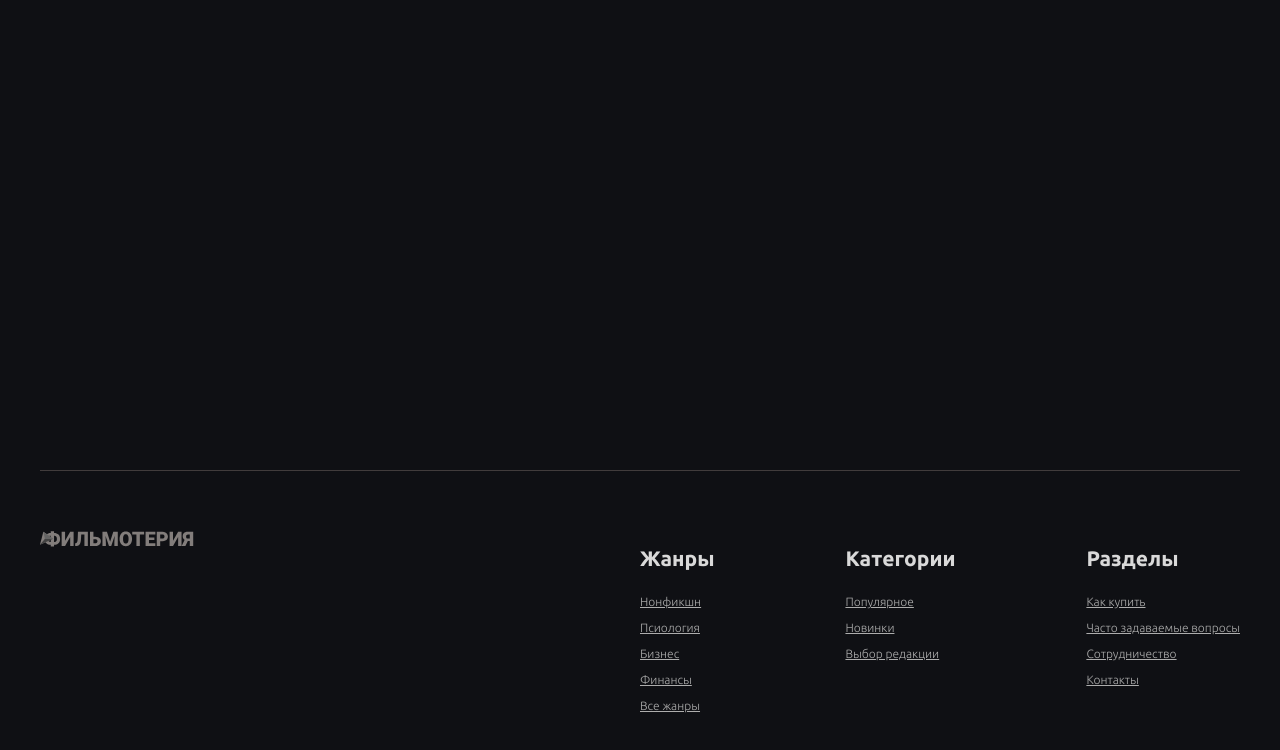
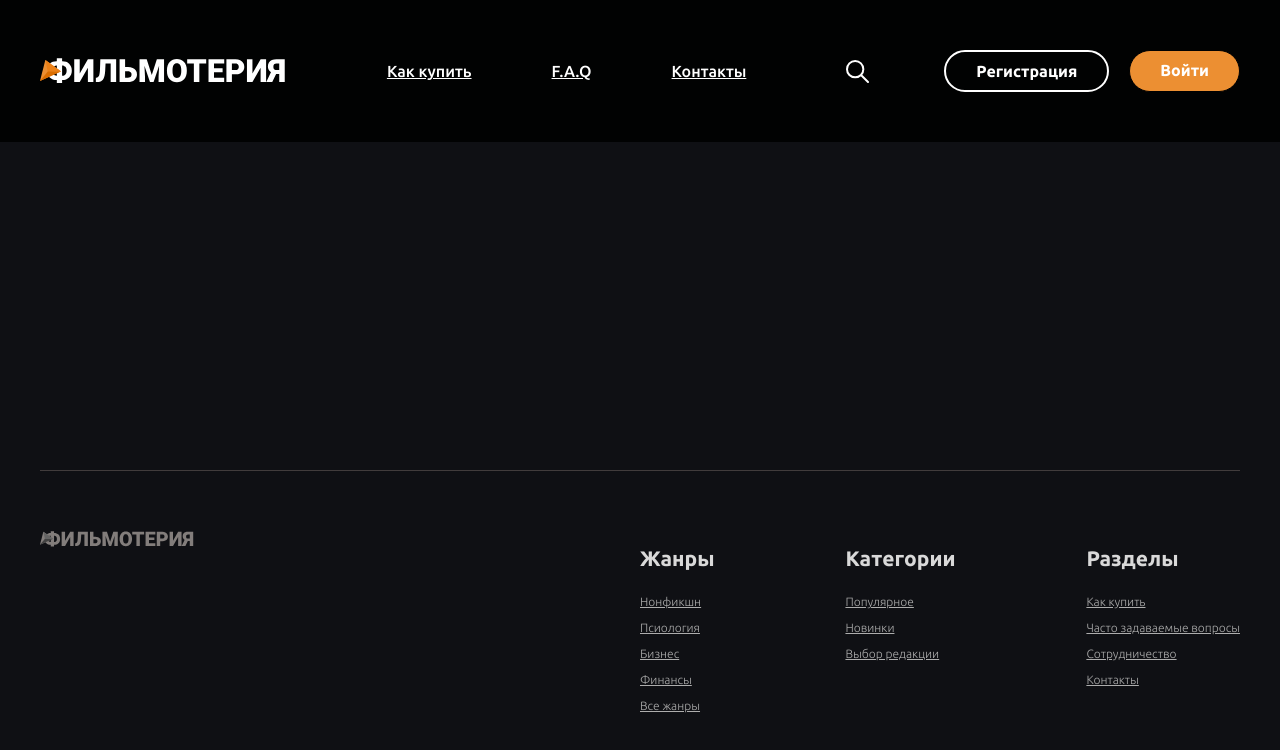
Before and after one commit to dmitrycrockodile/online-cinema, a React (Create React App) app: page / in a window 1280 px wide. Shown: the top 750 px of the page. Built offline with nearby package versions, Linux system fonts and the light colour scheme.

Commit message:
added header

```diff
--- a/src/App.jsx
+++ b/src/App.jsx
@@ -1,10 +1,12 @@
 import Footer from './components/footer/Footer';
 
 import styles from './App.module.scss';
+import Header from './components/header/Header';
 
 function App() {
   return (
     <div className={styles.App}>
+        <Header />
         <Footer />
     </div>
   );
--- a/src/assets/style/style.scss
+++ b/src/assets/style/style.scss
@@ -36,3 +36,9 @@ p {
 a {
 	color: inherit;
 }
+
+button {
+	background-color: transparent;
+	border: none;
+	cursor: pointer;
+}
--- a/src/components/header/Header.jsx
+++ b/src/components/header/Header.jsx
@@ -1,9 +1,38 @@
-import React from 'react';
+import logo from "../../assets/img/header-logo.svg";
+import searchIcon from '../../assets/icons/search.svg';
+
+import styles from "./header.module.scss";
 
 function Header(props) {
    return (
-      <div>
-
+      <div className={styles.header}>
+         <div className="container">
+            <div className={styles.headerInner}>
+               <a className="logo" href="/">
+                  <img src={logo} alt="Our logo" />
+               </a>
+               <nav className={styles.menu}>
+                  <ul className="menu__list">
+                     <li className="menu__item">
+                        <a className="menu__link" href="/">Как купить</a>
+                     </li>
+                     <li className="menu__item">
+                        <a className="menu__link" href="/">F.A.Q</a>
+                     </li>
+                     <li className="menu__item">
+                        <a className="menu__link" href="/">Контакты</a>
+                     </li>
+                  </ul>
+               </nav>
+               <button className={styles.search}>
+                  <img src={searchIcon} alt="Search" />
+               </button>
+               <div className={styles.user}>
+                  <a className={styles.userReg} href="/">Регистрация</a>
+                  <a className={styles.userLogin} href="/">Войти</a>
+               </div>
+            </div>
+         </div>
       </div>
    );
 }
--- a/src/components/header/header.module.scss
+++ b/src/components/header/header.module.scss
@@ -0,0 +1,56 @@
+.header {
+   position: absolute;
+   top: 0;
+   left: 0;
+   width: 100%;
+   padding: 5rem 0;
+   background: rgba(0, 0, 0, 0.9);
+   font-size: 1.6rem;
+   line-height: 1.8rem;
+   img {
+      display: block;
+   }
+}
+
+.headerInner {
+   display: flex;
+   align-items: center;
+   justify-content: space-between;
+   gap: 2rem;
+}
+
+.menu {
+   margin: 0 auto;
+   ul {
+      display: flex;
+      flex-wrap: wrap;
+      gap: 1rem 8rem;
+   }
+   a {
+      text-decoration-line: underline;
+   }
+}
+
+.search {
+   margin-right: 5.5rem;
+}
+
+.user {
+   display: flex;
+   gap: 2rem;
+   a {
+      display: inline-block;
+      font-weight: 700;
+      border-radius: 5rem;
+      padding: 1rem 3rem;
+   }
+}
+
+.userReg {
+   border: 2px solid #fff;
+}
+
+.userLogin {
+   border: 1px solid #000000;
+   background: #EC8F32;
+}
```
